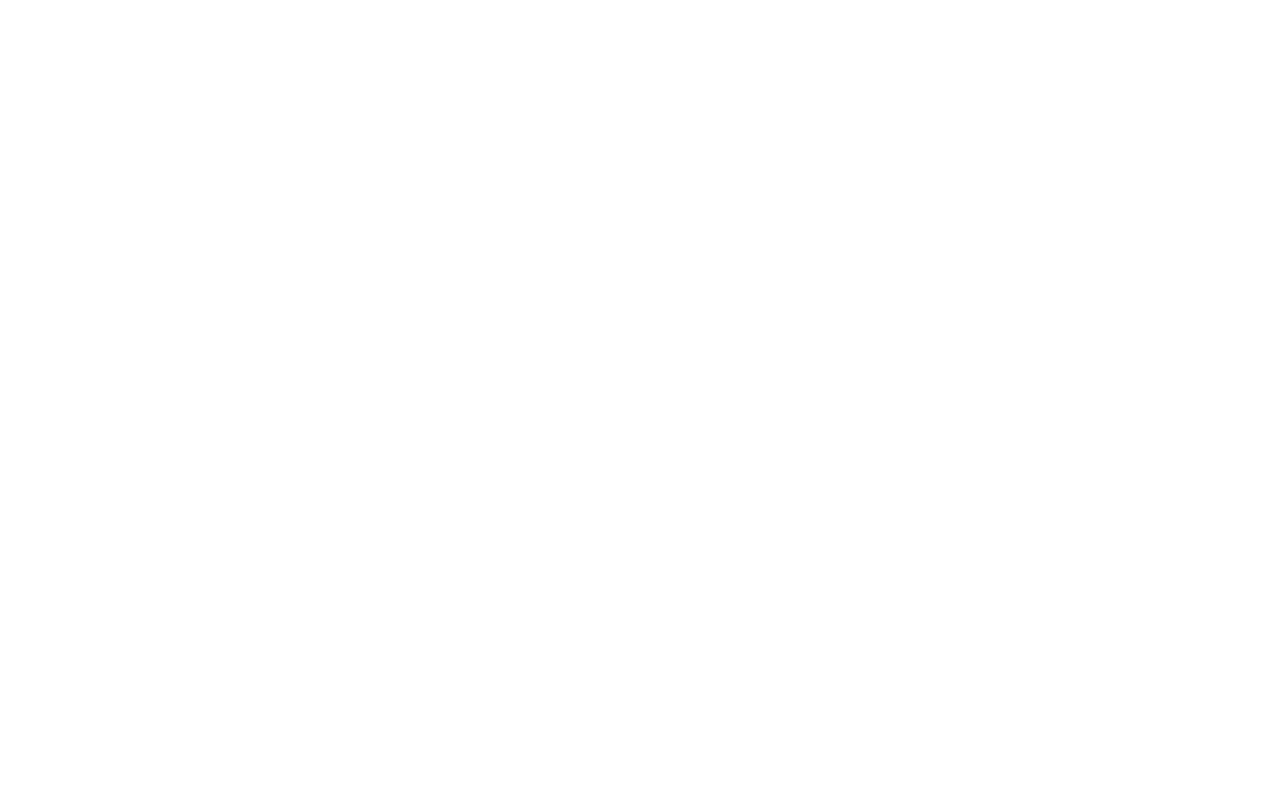
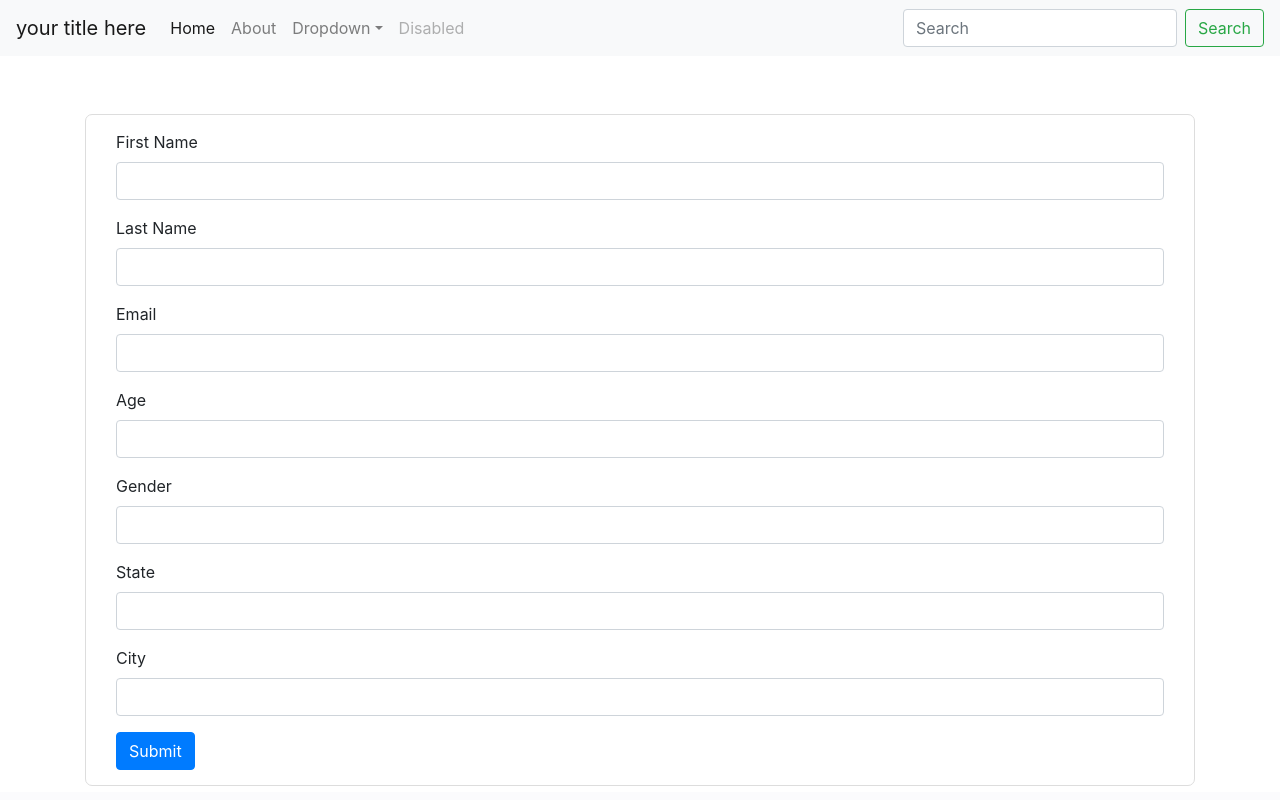
Before and after one commit to deepakultivic/learning, a React (Create React App) app: page /create in a window 1280 px wide. Shown: the top 800 px of the page. Built offline with nearby package versions, Linux system fonts and the light colour scheme.

Commit message:
curd app ;

```diff
--- a/src/App.css
+++ b/src/App.css
@@ -221,3 +221,9 @@
 }
 
 /*************footer End*****************/
+/* create starts here */
+
+
+
+
+/* create ends here */
--- a/src/App.js
+++ b/src/App.js
@@ -9,6 +9,9 @@
 } from "react-router-dom";
 import Home from './pages/Home';
 import About from './pages/About';
+import {Create} from './curdApp/Create';
+import {Update} from './curdApp/Update';
+import {Read} from './curdApp/Read';
 
 const App = () => {
   return (
@@ -16,6 +19,9 @@
       <Switch>
         <Route path="/" exact component={Home} />
         <Route path="/about" exact component={About} />
+        <Route path="/create" exact component={Create} />
+        <Route path="/read" exact component={Read} />
+        <Route path="/update" exact component={Update} />
       </Switch>
     </BrowserRouter>
   );
--- /dev/null
+++ b/src/curdApp/Create.js
@@ -0,0 +1,68 @@
+import React, {useState} from 'react';
+
+import Header from '../components/Header';
+import { Footer } from '../components/Footer';
+export const Create = () => {
+    const[inputs, SetInpput]= useState({
+        firstName:"",
+        lastName:"",
+        email:"",
+        age:"",
+        gender:"",
+        state:"",
+        city:"",
+    });
+    const{firstName,lastName,email,age,gender,state,city}= inputs;
+   const handleSubmit = () =>{
+       if(!firstName){
+           return;
+       }
+   }
+   const onChange = (e) =>{
+    e.preventDefault()
+    console.log(e.target.value);
+            // SetfirstName(e.target.value);
+   }
+    return (
+        <div>
+            <Header />
+            <div className="container">
+                <form className="myform" onSubmit={handleSubmit}>
+
+                    <div className="form-group" >
+                        <label htmlFor="fisrtName">First Name</label>
+                        <input type="text" value={firstName} onChange={onChange} className="form-control"  id="firstName"/>
+                    </div>
+                    <div className="form-group">
+                    <label htmlFor="lastName">Last Name</label>
+                        <input type="text" value={lastName} onChange={onChange} className="form-control" id="lastName"/>
+                    </div>
+                    <div className="form-group">
+                    <label htmlFor="email">Email</label>
+                        <input type="text" value={email} onChange={onChange} className="form-control" id="email"/>
+                    </div>
+                    <div className="form-group">
+                    <label htmlFor="age">Age</label>
+                        <input type="Number" value={age} onChange={onChange} className="form-control" id="age"/>
+                    </div>
+                    <div className="form-group">
+                    <label htmlFor="gender">Gender</label>
+                        <input type="text" value={gender} onChange={onChange} className="form-control" id="gender"/>
+                    </div>
+                    <div className="form-group">
+                    <label htmlFor="state">State</label>
+                        <input type="text" value={state} onChange={onChange} className="form-control" id="state"/>
+                    </div>
+                    <div className="form-group">
+                    <label htmlFor="city">City</label>
+                        <input type="text" value={city} onChange={onChange} className="form-control" id="city"/>
+                    </div>
+                     <button type="submit" className="btn btn-primary brn-sm">Submit</button>
+                </form>
+            </div>
+
+
+            <Footer />
+        </div>
+    )
+}
--- /dev/null
+++ b/src/curdApp/Read.js
@@ -0,0 +1,42 @@
+import React from 'react';
+import Header from '../components/Header';
+import {Footer} from '../components/Footer';
+export const Read = () => {
+    return (
+
+        <div>
+                <Header/>
+            <div className="container">
+            <table className="table mt-5">
+  <thead className="thead-dark">
+    <tr>
+      <th scope="col">#</th>
+      <th scope="col">First Name</th>
+      <th scope="col">Last Name</th>
+      <th scope="col">Email</th>
+      <th scope="col">Age</th>
+      <th scope="col">Gender</th>
+      <th scope="col">State</th>
+      <th scope="col">City</th>
+    </tr>
+  </thead>
+  <tbody>
+    <tr>
+      <th scope="row">1</th>
+      <td>Deepak</td>
+      <td>Chauhan</td>
+      <td>deepak.chauhan@ultivic.com</td>
+      <td>23</td>
+      <td>Male</td>
+      <td>Punjab</td>
+      <td>Amritsar</td>
+    </tr>
+
+  </tbody>
+</table>
+
+   </div>
+            <Footer/>
+        </div>
+    )
+}
--- /dev/null
+++ b/src/curdApp/Update.js
@@ -0,0 +1,12 @@
+import React from 'react'
+import Header from '../components/Header';
+import {Footer} from '../components/Footer';
+export const Update = () => {
+    return (
+        <div>
+           <Header/>
+
+           <Footer/>
+        </div>
+    )
+}
```
